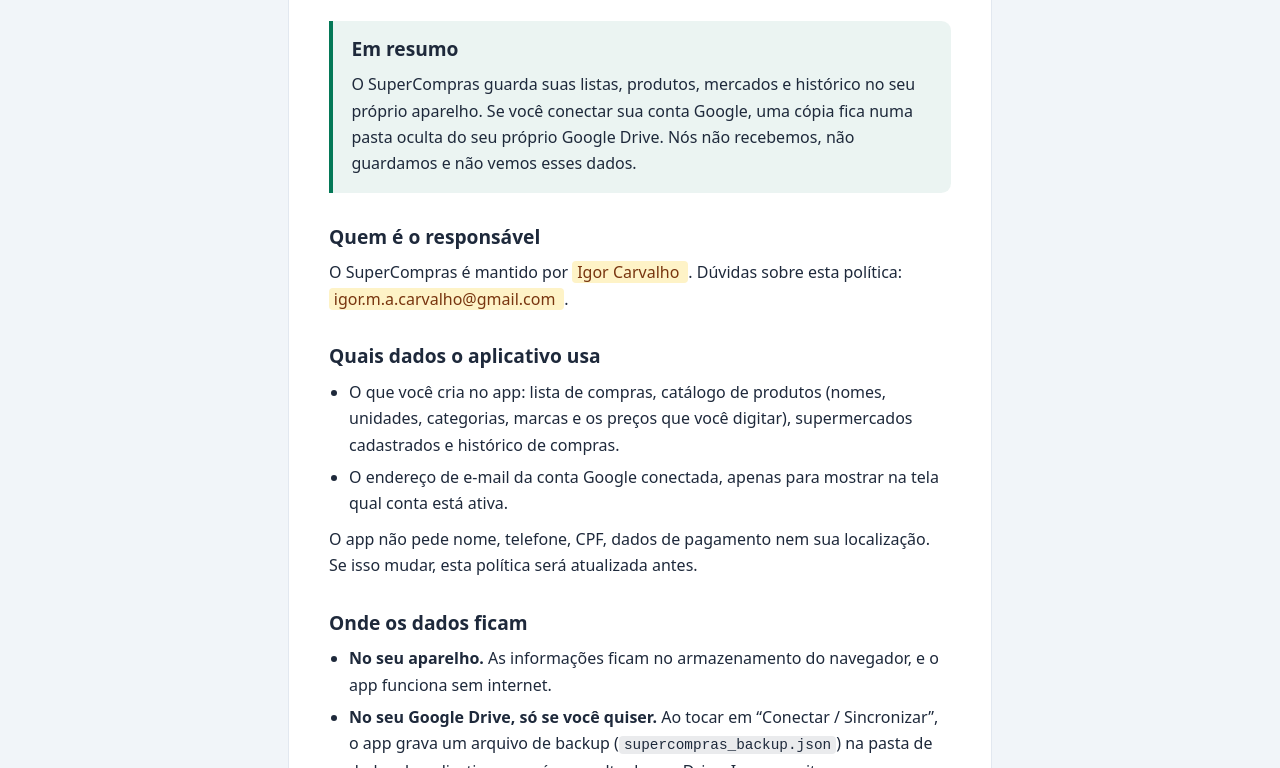
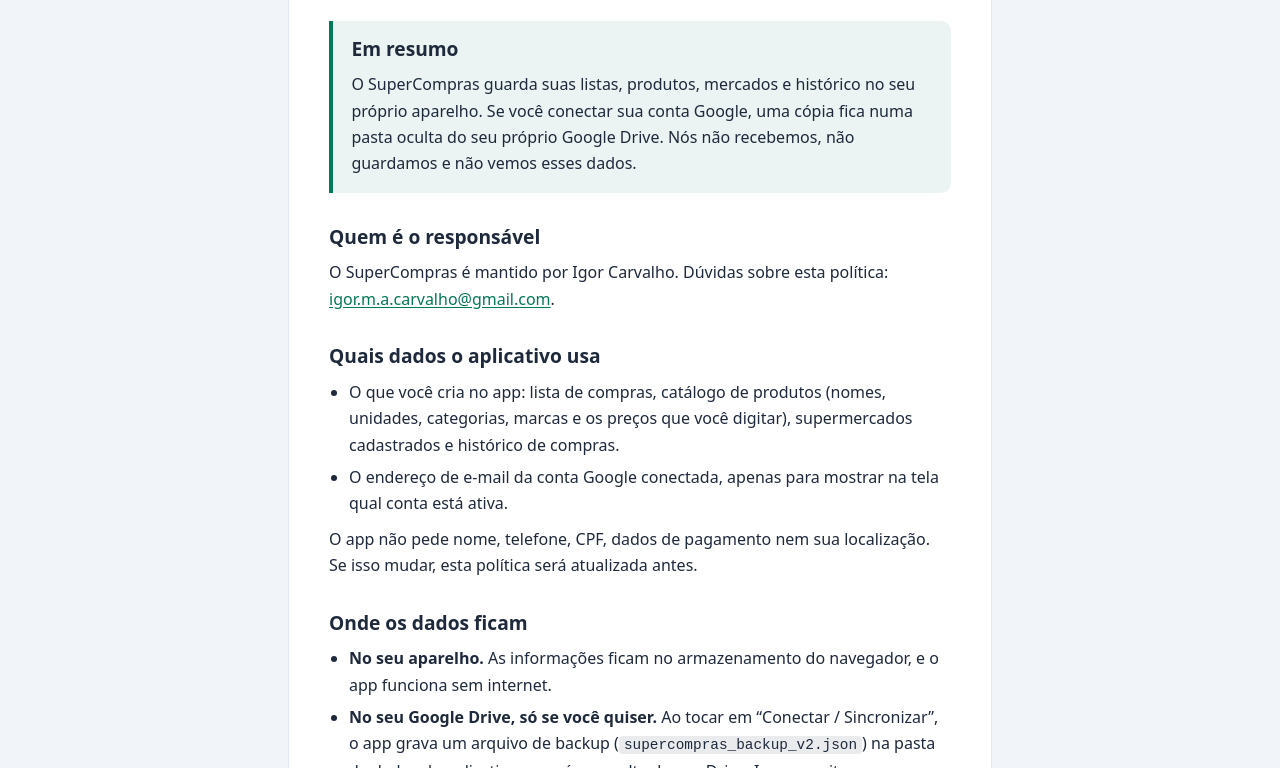
Before and after one commit to SamIogr/SuperCompras, a website: page privacidade.html in a window 1280 px wide. Shown: the part 184-952 px from the top of the page. Drawn offline with Linux system fonts and the light colour scheme.

Commit message:
docs(privacidade): atualizar nome do backup e remover sobras de rascunho
- arquivo de backup no Drive: supercompras_backup_v2.json (nome atual)
- comentario "ANTES DE PUBLICAR / PREENCHER" vira nota sobre o uso da pagina
  na tela de consentimento OAuth do Google
- nome e e-mail sem o destaque amarelo de campo pendente; e-mail como link

Co-Authored-By: Claude Opus 5.5 <noreply@anthropic.com>

```diff
--- a/privacidade.html
+++ b/privacidade.html
@@ -1,7 +1,8 @@
 <!DOCTYPE html>
 <!--
-  ANTES DE PUBLICAR: troque Igor Carvalho e igor.m.a.carvalho@gmail.com (procure por "PREENCHER") e confirme
-  que cada frase corresponde ao que o app faz na versão publicada.
+  Política de privacidade do SuperCompras. É a URL informada na tela de consentimento OAuth do
+  Google (exigida quando o login do Drive sair do modo Teste). Ao mudar o que o app faz com os
+  dados (ex.: nome do arquivo de backup, permissões do Google), atualize esta página.
 -->
 <html lang="pt-BR">
 <head>
@@ -20,8 +21,6 @@
     --texto: #1e293b;
     --suave: #475569;
     --linha: #e2e8f0;
-    --aviso-fundo: #fef3c7;
-    --aviso-texto: #78350f;
     --link: #047857;
     color-scheme: light dark;
   }
@@ -32,8 +31,6 @@
       --texto: #e2e8f0;
       --suave: #94a3b8;
       --linha: #334155;
-      --aviso-fundo: #78350f;
-      --aviso-texto: #fef3c7;
       --link: #6ee7b7;
     }
   }
@@ -75,7 +72,6 @@
   .resumo p:last-child { margin-bottom: 0; }
   a { color: var(--link); text-underline-offset: 2px; }
   a:focus-visible { outline: 3px solid var(--link); outline-offset: 2px; border-radius: 2px; }
-  mark { background: var(--aviso-fundo); color: var(--aviso-texto); padding: 0 0.3em; border-radius: 0.25rem; }
   code { font-size: 0.9em; background: color-mix(in srgb, var(--texto) 9%, transparent); padding: 0.05em 0.35em; border-radius: 0.25rem; }
   footer { max-width: 44rem; margin: -1.5rem auto 2.5rem; padding: 0 1.25rem; color: var(--suave); font-size: 0.9rem; }
 </style>
@@ -93,7 +89,7 @@
     </section>
 
     <h2>Quem é o responsável</h2>
-    <p>O SuperCompras é mantido por <mark>Igor Carvalho </mark>. Dúvidas sobre esta política: <mark>igor.m.a.carvalho@gmail.com </mark>.</p>
+    <p>O SuperCompras é mantido por Igor Carvalho. Dúvidas sobre esta política: <a href="mailto:igor.m.a.carvalho@gmail.com">igor.m.a.carvalho@gmail.com</a>.</p>
 
     <h2>Quais dados o aplicativo usa</h2>
     <ul>
@@ -105,7 +101,7 @@
     <h2>Onde os dados ficam</h2>
     <ul>
       <li><strong>No seu aparelho.</strong> As informações ficam no armazenamento do navegador, e o app funciona sem internet.</li>
-      <li><strong>No seu Google Drive, só se você quiser.</strong> Ao tocar em “Conectar / Sincronizar”, o app grava um arquivo de backup (<code>supercompras_backup.json</code>) na pasta de dados do aplicativo, uma área oculta do seu Drive. Isso permite usar a mesma lista em mais de um aparelho.</li>
+      <li><strong>No seu Google Drive, só se você quiser.</strong> Ao tocar em “Conectar / Sincronizar”, o app grava um arquivo de backup (<code>supercompras_backup_v2.json</code>) na pasta de dados do aplicativo, uma área oculta do seu Drive. Isso permite usar a mesma lista em mais de um aparelho.</li>
     </ul>
 
     <h2>Login com Google e permissão pedida</h2>
@@ -122,7 +118,7 @@
       <li><strong>Apagar o backup:</strong> depois de revogar o acesso, use nas configurações do Google Drive a opção de excluir os dados ocultos do aplicativo.</li>
       <li><strong>Apagar do aparelho:</strong> limpe os dados do site nas configurações do navegador ou desinstale o app.</li>
     </ul>
-    <p>Como os dados ficam com você, você pode acessar, corrigir e excluir tudo diretamente no app e no seu Drive, conforme a Lei Geral de Proteção de Dados (Lei 13.709/2018). Se precisar de ajuda, escreva para <mark>igor.m.a.carvalho@gmail.com </mark>.</p>
+    <p>Como os dados ficam com você, você pode acessar, corrigir e excluir tudo diretamente no app e no seu Drive, conforme a Lei Geral de Proteção de Dados (Lei 13.709/2018). Se precisar de ajuda, escreva para <a href="mailto:igor.m.a.carvalho@gmail.com">igor.m.a.carvalho@gmail.com</a>.</p>
 
     <h2>Segurança</h2>
     <p>O app é acessado por conexão segura (HTTPS) e pede o mínimo de permissão ao Google. Mesmo assim, quem usar seu aparelho desbloqueado pode ver as listas no app. Proteja seu aparelho e sua conta Google.</p>
```
